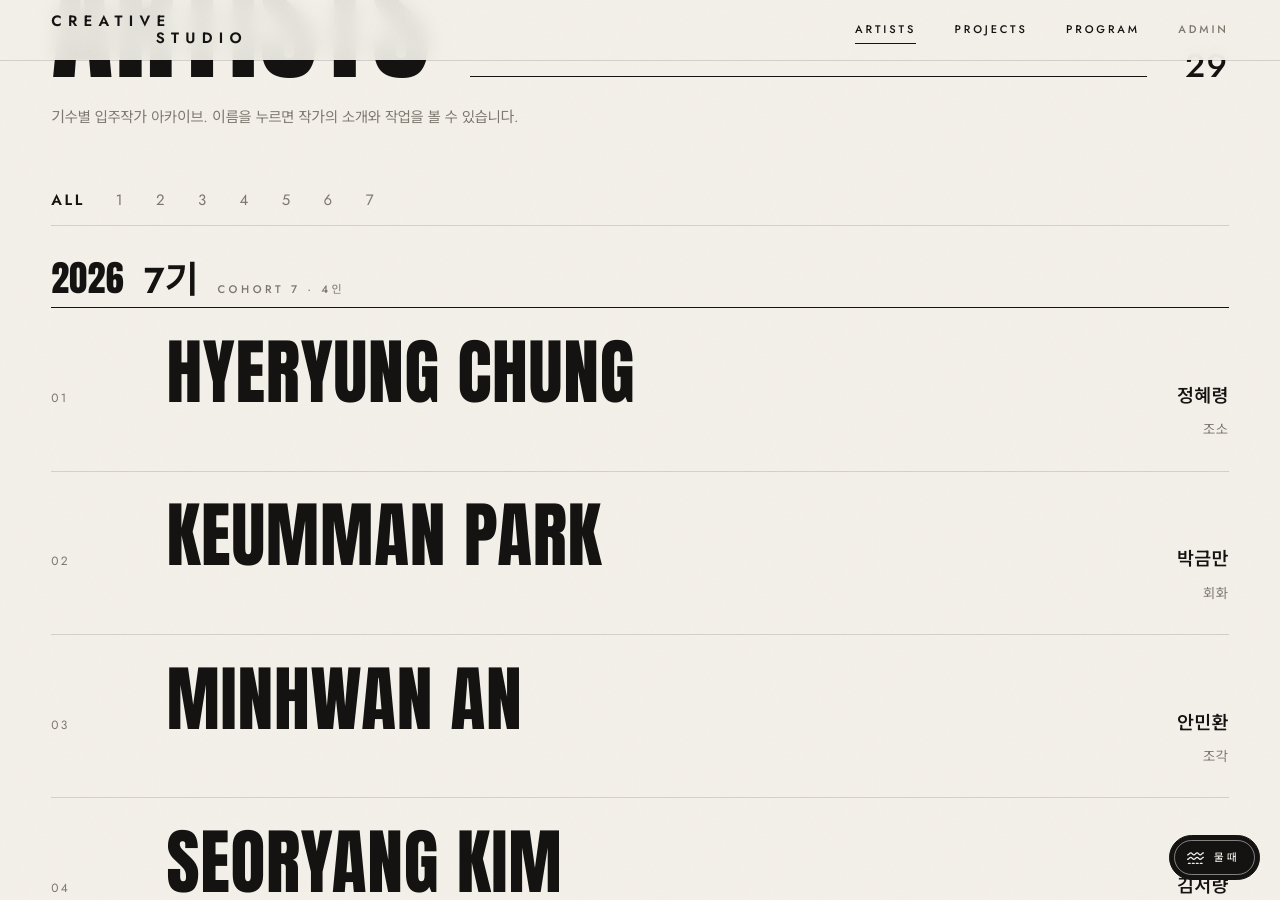
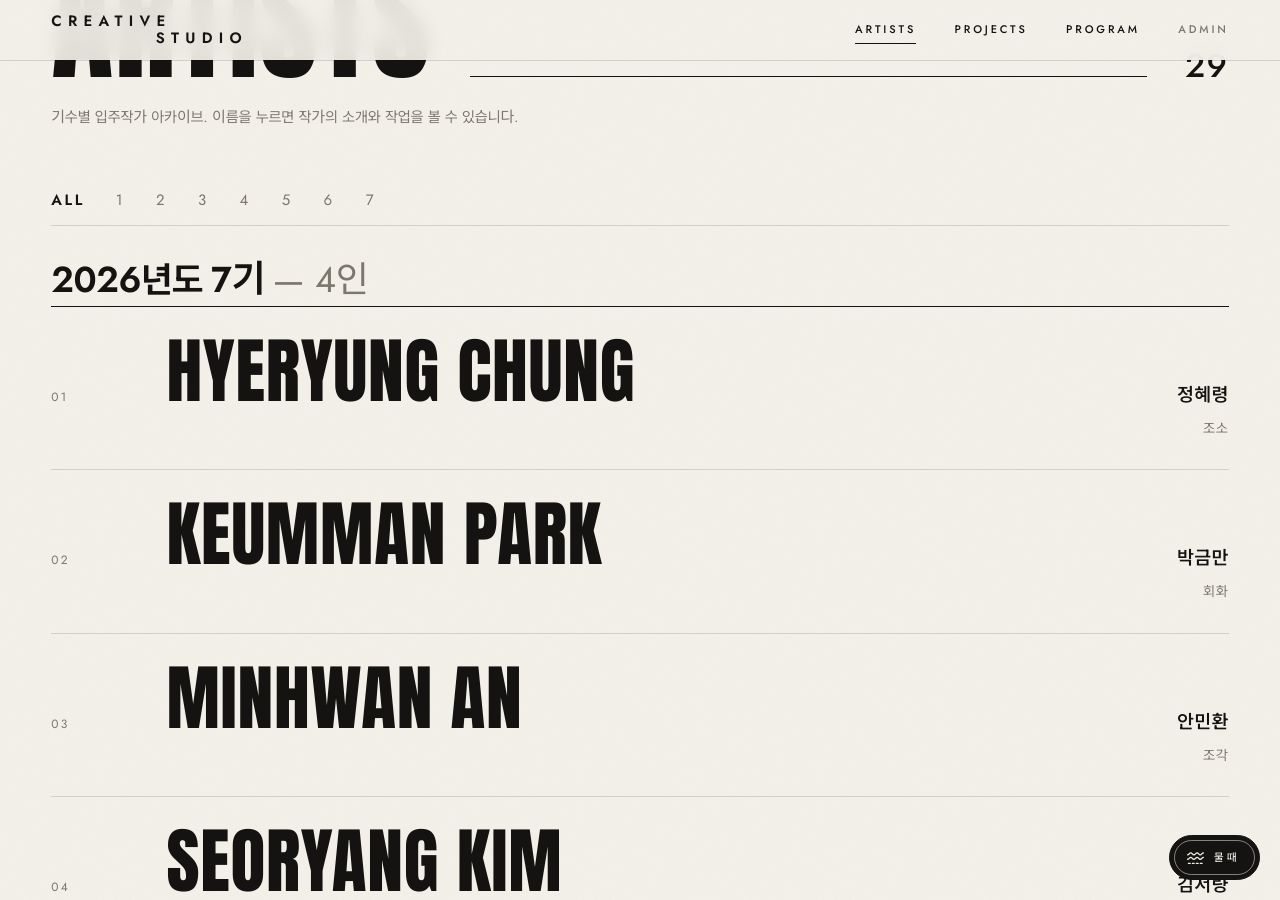
Before and after one commit to nomutefb/crstudio, a Jekyll site: the page built from artists/index.html, in a window 1280 px wide and 900 px high, scrolled down 210 px. Built offline with Jekyll 4.4.1, drawn with Linux system fonts in a browser that asks for light colours; some web fonts are replaced; some of the changed text lies outside the part shown.

Commit message:
style(artists): 기수 헤딩을 "2026년도 7기 — 4인" 한 줄로
"2026 · 7기 · COHORT 7 · 4인" 에서 7이 세 번 반복되고 있었다.
COHORT 표기를 걷고 한 줄 문장으로 정리한다.

연도에 쓰던 .display(Anton)는 뗐다. "2026년도" 처럼 숫자와 한글이 한
단어로 붙으면 Anton이 라틴 전용 서브셋이라 한 단어 안에서 서체가
갈린다. DESIGN.md의 국문 디스플레이 폴백 규칙대로 본문 서체 굵게로
통일했다. 크기는 기존 연도와 같은 clamp(22px, 3vw, 36px) 유지.

연도·기수는 잉크 700, 인원은 muted 400으로 두어 무엇이 이정표인지
그대로 읽히게 했다.

Co-Authored-By: Claude Opus 5 <noreply@anthropic.com>
Claude-Session: https://claude.ai/code/session_01PGNAsA8UVVUQYyovpyfZax

```diff
--- a/artists/index.html
+++ b/artists/index.html
@@ -30,9 +30,9 @@ permalink: /artists/
   {% assign sample = group | first %}
   <div class="cohort-group" id="cohort-{{ c }}" data-cohort-group>
     <div class="cohort-head reveal">
-      <span class="year display">{{ sample.year }}</span>
+      <span class="cohort-year">{{ sample.year }}년도</span>
       <span class="cohort-no">{{ c }}기</span>
-      <span class="label label--muted">COHORT {{ c }} · {{ group | size }}인</span>
+      <span class="cohort-count">— {{ group | size }}인</span>
     </div>
     <div class="artist-list">
       {% for a in group %}
--- a/assets/css/main.css
+++ b/assets/css/main.css
@@ -579,22 +579,30 @@ ul { list-style: none; }
 .cohort-head {
   display: flex;
   align-items: baseline;
-  gap: 20px;
+  flex-wrap: wrap;
+  gap: 0.55em;
   margin-bottom: 8px;
 }
 
-.cohort-head .year {
-  font-family: var(--font-display);
+/* 기수 헤딩 — "2026년도 7기 — 4인" 한 줄. 국문이 섞여 Anton을 쓰면 한 단어
+   안에서 서체가 갈리므로 본문 서체 굵게로 통일한다(DESIGN.md 국문 폴백). */
+.cohort-head .cohort-year,
+.cohort-head .cohort-no,
+.cohort-head .cohort-count {
   font-size: clamp(22px, 3vw, 36px);
-  text-transform: uppercase;
-}
-
-/* 기수는 이 목록의 이정표 — 연도와 같은 크기로 세운다(기존 라벨의 약 2배) */
+  line-height: 1;
+}
+
+.cohort-head .cohort-year,
 .cohort-head .cohort-no {
-  font-size: clamp(22px, 3vw, 36px);
   font-weight: 700;
-  line-height: 1;
   color: var(--ink);
+  letter-spacing: -0.01em;
+}
+
+.cohort-head .cohort-count {
+  font-weight: 400;
+  color: var(--muted);
 }
 
 /* ── posts / projects cards ───────────────── */
```
